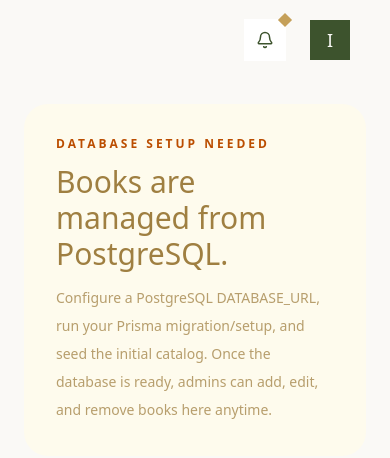
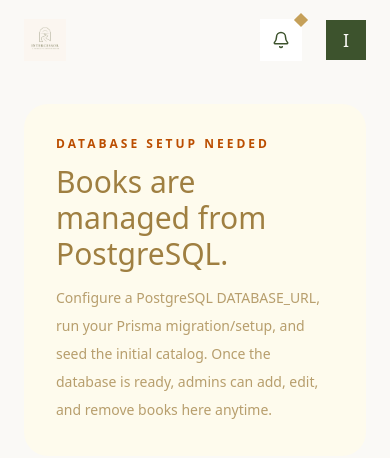
Before and after one commit to Adeboye-lang/Intercessor, a Next.js app: page /admin/books in a window 390 px wide. Shown: the top 458 px of the page. Built offline with nearby package versions, Linux system fonts and the light colour scheme; no server answers; a web font is replaced by a local one.

Commit message:
Add responsive Logo to mobile Admin navigation header

```diff
--- a/app/admin/(dashboard)/layout.tsx
+++ b/app/admin/(dashboard)/layout.tsx
@@ -1,6 +1,8 @@
 import AdminSidebar from "@/components/admin/AdminSidebar";
 import { ReactNode } from "react";
 import { Bell } from "lucide-react";
+
+import { Logo } from "@/components/ui/Logo";
 
 export default function AdminLayout({ children }: { children: ReactNode }) {
   return (
@@ -8,10 +10,14 @@
       <AdminSidebar />
       <div className="flex-1 flex flex-col h-full overflow-hidden relative">
         {/* Archival Top Header */}
-        <header className="h-20 flex items-center justify-end px-10 bg-[#FAF9F6] border-b-[4px] border-[#C5A059] z-10 shrink-0 shadow-[0_10px_30px_-10px_rgba(61,83,45,0.05)] relative">
+        <header className="h-20 flex items-center justify-between px-6 md:px-10 bg-[#FAF9F6] border-b-[4px] border-[#C5A059] z-10 shrink-0 shadow-[0_10px_30px_-10px_rgba(61,83,45,0.05)] relative">
           <div className="absolute inset-0 bg-sacred-grid opacity-50 pointer-events-none"></div>
 
-          <div className="flex items-center gap-6 relative z-10">
+          <div className="md:hidden flex items-center z-10">
+            <Logo className="w-[140px] h-[42px] relative z-10" />
+          </div>
+
+          <div className="flex items-center justify-end gap-6 relative z-10 ml-auto">
             <button aria-label="Notifications" className="relative p-3 border border-[#3D532D]/20 bg-white text-[#3D532D] hover:text-[#C5A059] hover:border-[#C5A059] transition-colors shadow-[2px_2px_0_0_rgba(197,160,89,0.3)]">
               <Bell size={18} />
               <span className="absolute -top-1 -right-1 w-2.5 h-2.5 bg-[#C5A059] rotate-45 border border-[#FAF9F6]" />
```
